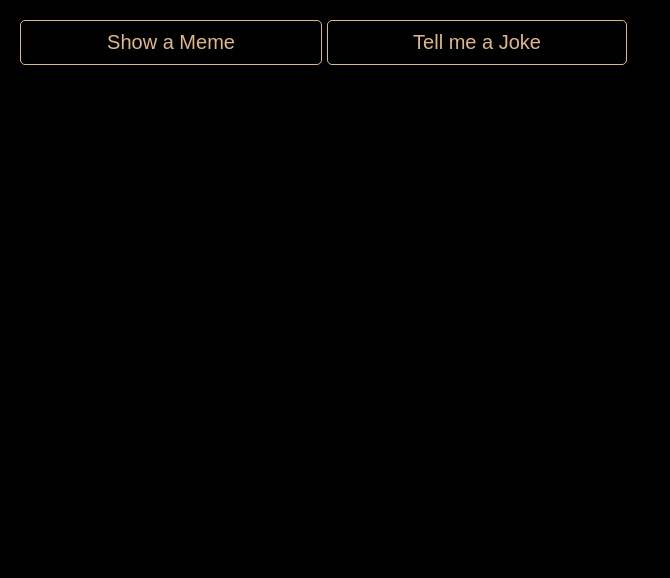
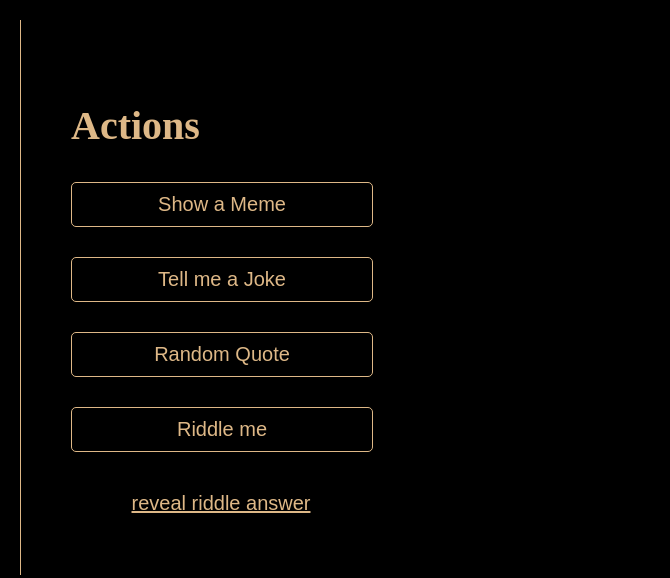
Before and after one commit to bi-mal/meme-generator-app, a plain HTML site: page index.html in a window 1280 px wide. Shown: the whole page, without its empty margins (0-670 px from the left). Drawn offline with Linux system fonts and the light colour scheme.

Commit message:
created and designed actions component

```diff
--- a/css/style.css
+++ b/css/style.css
@@ -10,6 +10,13 @@ body{
     background-color: var(--color-background);
     font-size: 2rem;
     padding: 2rem;
+}
+
+/* Headings */
+
+h2{
+    color: var(--color-primary);
+    font-size: 4rem;
 }
 
 /* buttons */
@@ -28,13 +35,20 @@ body{
     text-align: center;
     transition: transform 0.15s;
 }
-.btn-block{
+.btn--block{
     width: 100%;
     display: inline-block;
+}
+.btn--no-box{
+    text-decoration: underline;
+    border: 0;
 }
 .btn:hover{
     transform: scale(1.05);
     background:rgb(50, 50, 50)
+}
+.btn--no-box:hover{
+    background-color: var(--color-background);
 }
 .btn:focus{
     border-color: var(--color-focus);
@@ -47,3 +61,20 @@ body{
         padding: 1rem 0;
     }
 }
+
+/* Actions */
+
+.actions{
+    padding: 5rem;
+}
+.nav-bar{
+    display: flex;
+    flex-direction: column;
+    gap: 3rem;
+}
+
+@media screen and (min-width:1024px) {
+    .actions{
+        border-left: 1px solid var(--color-primary);
+    }
+}
--- a/index.html
+++ b/index.html
@@ -9,7 +9,17 @@
     <link rel="stylesheet" href="/css/style.css" />
   </head>
   <body>
-    <a href="#" class="btn btn-block">Show a Meme</a>
-    <button class="btn btn-block">Tell me a Joke</button>
+    <section class="actions">
+      <header>
+        <h2>Actions</h2>
+      </header>
+      <article class="nav-bar">
+        <a href="#" class="btn btn--block">Show a Meme</a>
+        <a href="#" class="btn btn--block">Tell me a Joke</a>
+        <a href="#" class="btn btn--block">Random Quote</a>
+        <a href="#" class="btn btn--block">Riddle me</a>
+        <a href="#" class="btn btn--block btn--no-box">reveal riddle answer</a>
+      </article>
+    </section>
   </body>
 </html>
```
Also changed, not shown: components/actions.html (added, +12 -0 lines), components/button.html (+1 -1 lines).
